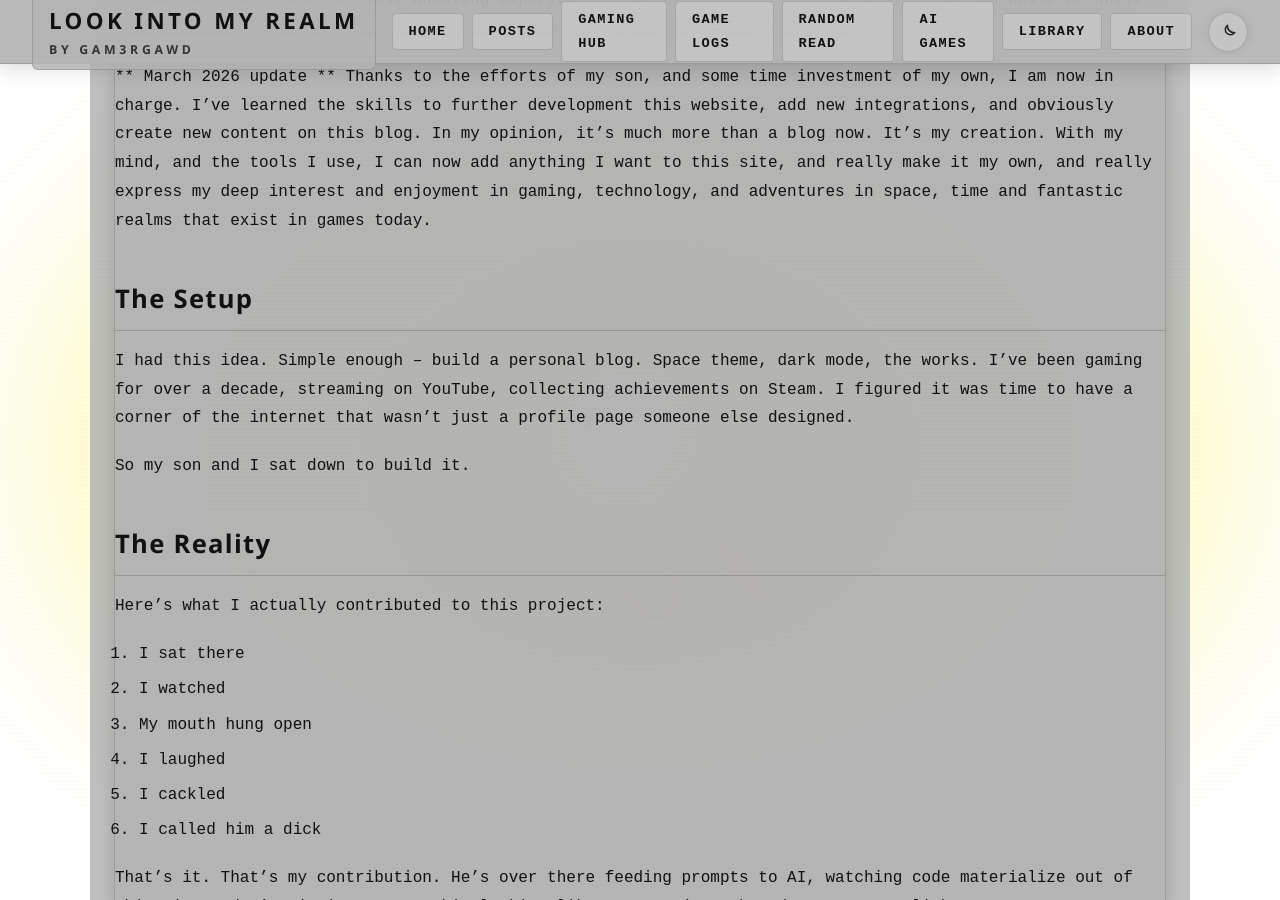
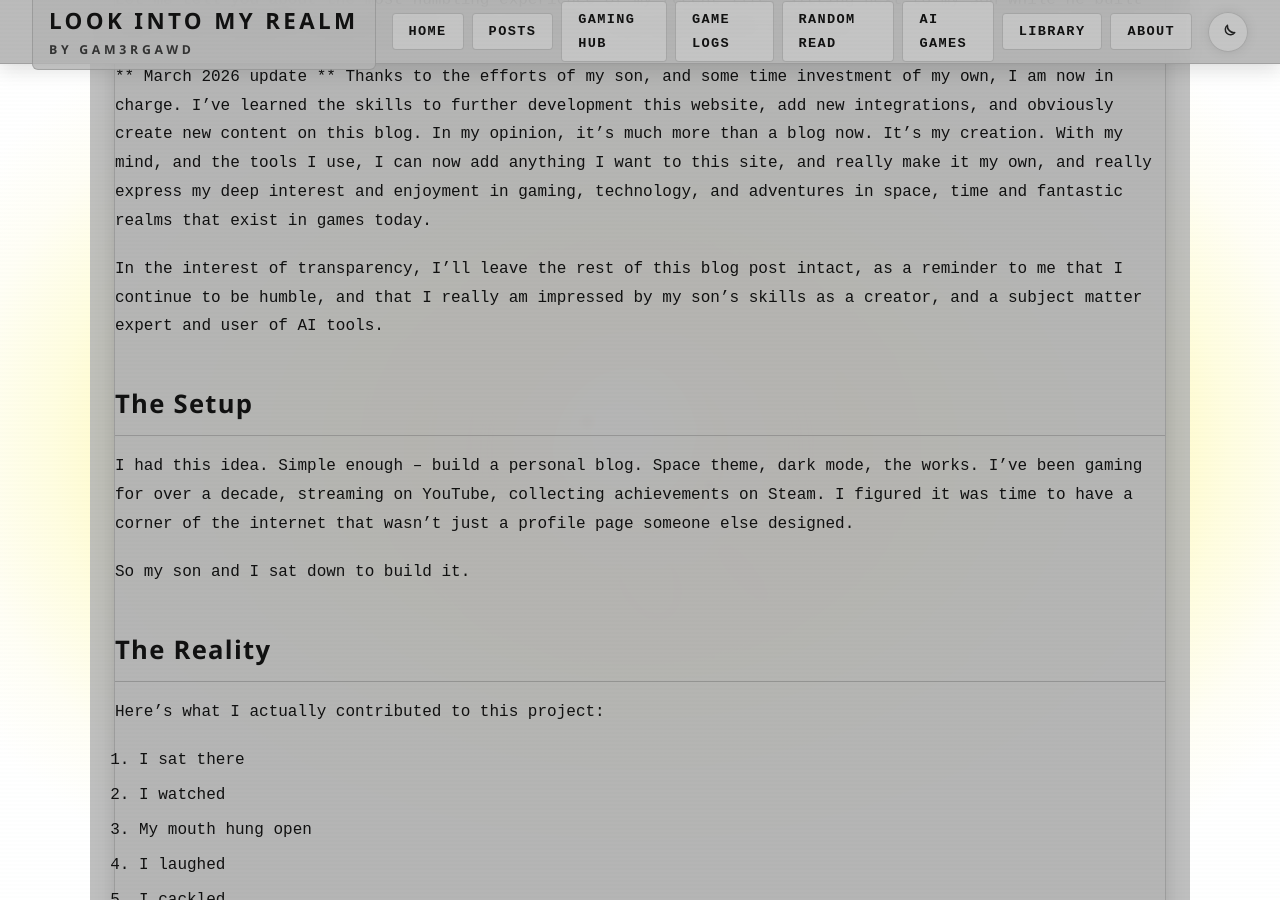
Before and after one commit to vitalnexus/blog, a Jekyll site: the page built from _posts/2026-02-20-building-this-site-with-my-son.md, in a window 1280 px wide and 900 px high, scrolled down 344 px. Built offline with Jekyll 4.4.1, drawn with Linux system fonts in a browser that asks for light colours.

Commit message:
fix: add transparency note about son's skills and contributions in March 2026 update

```diff
--- a/_posts/2026-02-20-building-this-site-with-my-son.md
+++ b/_posts/2026-02-20-building-this-site-with-my-son.md
@@ -11,6 +11,8 @@ Let me tell you about the most humbling experience of my recent life: sitting ne
 
 ** March 2026 update **
 Thanks to the efforts of my son, and some time investment of my own, I am now in charge. I've learned the skills to further development this website, add new integrations, and obviously create new content on this blog. In my opinion, it's much more than a blog now. It's my creation. With my mind, and the tools I use, I can now add anything I want to this site, and really make it my own, and really express my deep interest and enjoyment in gaming, technology, and adventures in space, time and fantastic realms that exist in games today.
+
+In the interest of transparency, I'll leave the rest of this blog post intact, as a reminder to me that I continue to be humble, and that I really am impressed by my son's skills as a creator, and a subject matter expert and user of AI tools.
 
 ## The Setup
 
```
